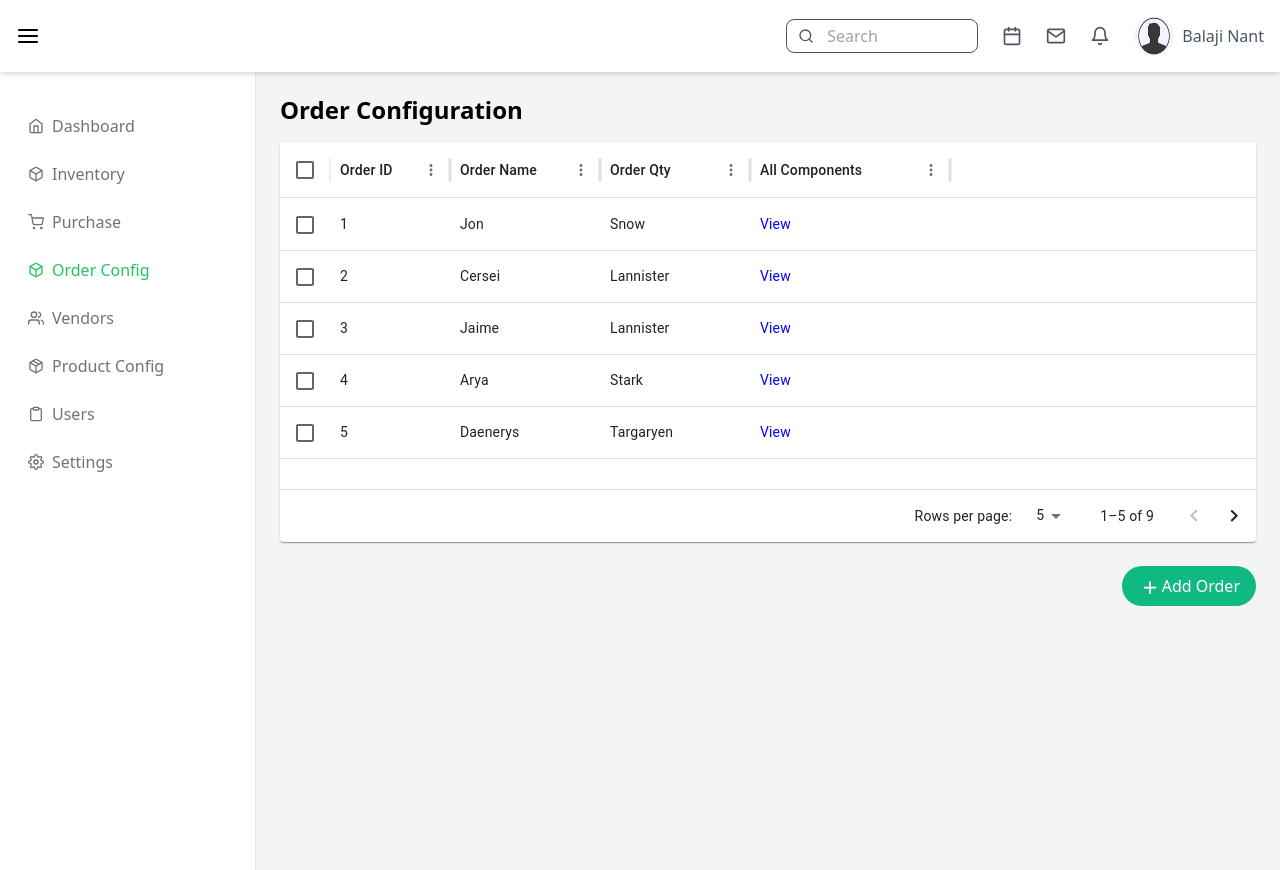
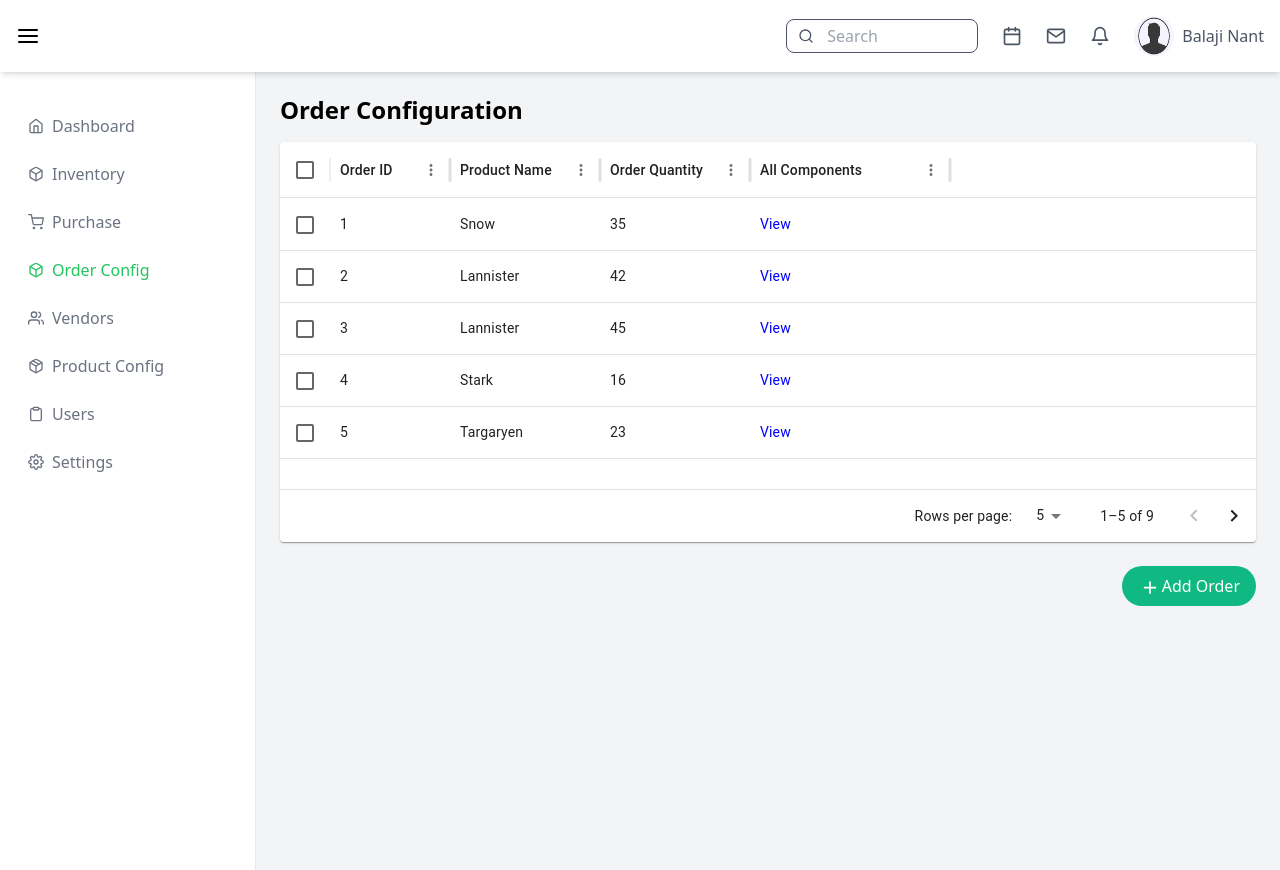
Before and after one commit to BDSITAdmin/conyband_erp_tool, a React (Vite) app: page /order-config in a window 1280 px wide. Built offline with nearby package versions, Linux system fonts and the light colour scheme; no server answers.

Commit message:
simple chnages

```diff
--- a/src/components/AddProductForm.jsx
+++ b/src/components/AddProductForm.jsx
@@ -22,6 +22,8 @@ const AddProductForm = ({ reFetchTableData }) => {
     const handleAddComponent = () => {
         setComponents([...components, { name: '', quantity: '' }]);
     };
+
+    console.log("components data is ", components)
 
     const handleRemoveComponent = (index) => {
         setComponents(components.filter((_, i) => i !== index));
--- a/src/pages/OrderConfiguration.jsx
+++ b/src/pages/OrderConfiguration.jsx
@@ -18,8 +18,8 @@ function OrderConfiguration() {
 
     const columns = [
         { field: 'id', headerName: 'Order ID', width: 120 },
-        { field: 'firstName', headerName: 'Order Name', width: 150 },
-        { field: 'lastName', headerName: 'Order Qty', width: 150 },
+        { field: 'productName', headerName: 'Product Name', width: 150 },
+        { field: 'orderQuantity', headerName: 'Order Quantity', width: 150 },
         {
             field: "AllComponents",
             headerName: "All Components",
@@ -36,15 +36,15 @@ function OrderConfiguration() {
       ];
 
       const row = [
-        { id: 1, lastName: 'Snow', firstName: 'Jon', age: 35 },
-        { id: 2, lastName: 'Lannister', firstName: 'Cersei', age: 42 },
-        { id: 3, lastName: 'Lannister', firstName: 'Jaime', age: 45 },
-        { id: 4, lastName: 'Stark', firstName: 'Arya', age: 16 },
-        { id: 5, lastName: 'Targaryen', firstName: 'Daenerys', age: null },
-        { id: 6, lastName: 'Melisandre', firstName: null, age: 150 },
-        { id: 7, lastName: 'Clifford', firstName: 'Ferrara', age: 44 },
-        { id: 8, lastName: 'Frances', firstName: 'Rossini', age: 36 },
-        { id: 9, lastName: 'Roxie', firstName: 'Harvey', age: 65 },
+        { id: 1, productName: 'Snow', orderQuantity:35 },
+        { id: 2, productName: 'Lannister', orderQuantity: 42 },
+        { id: 3, productName: 'Lannister', orderQuantity: 45 },
+        { id: 4, productName: 'Stark', orderQuantity: 16 },
+        { id: 5, productName: 'Targaryen', orderQuantity:23 },
+        { id: 6, productName: 'Melisandre', orderQuantity: 50 },
+        { id: 7, productName: 'Clifford', orderQuantity: 44 },
+        { id: 8, productName: 'Frances', orderQuantity: 36 },
+        { id: 9, productName: 'Roxie', orderQuantity: 65 },
       ];
 
 
```
